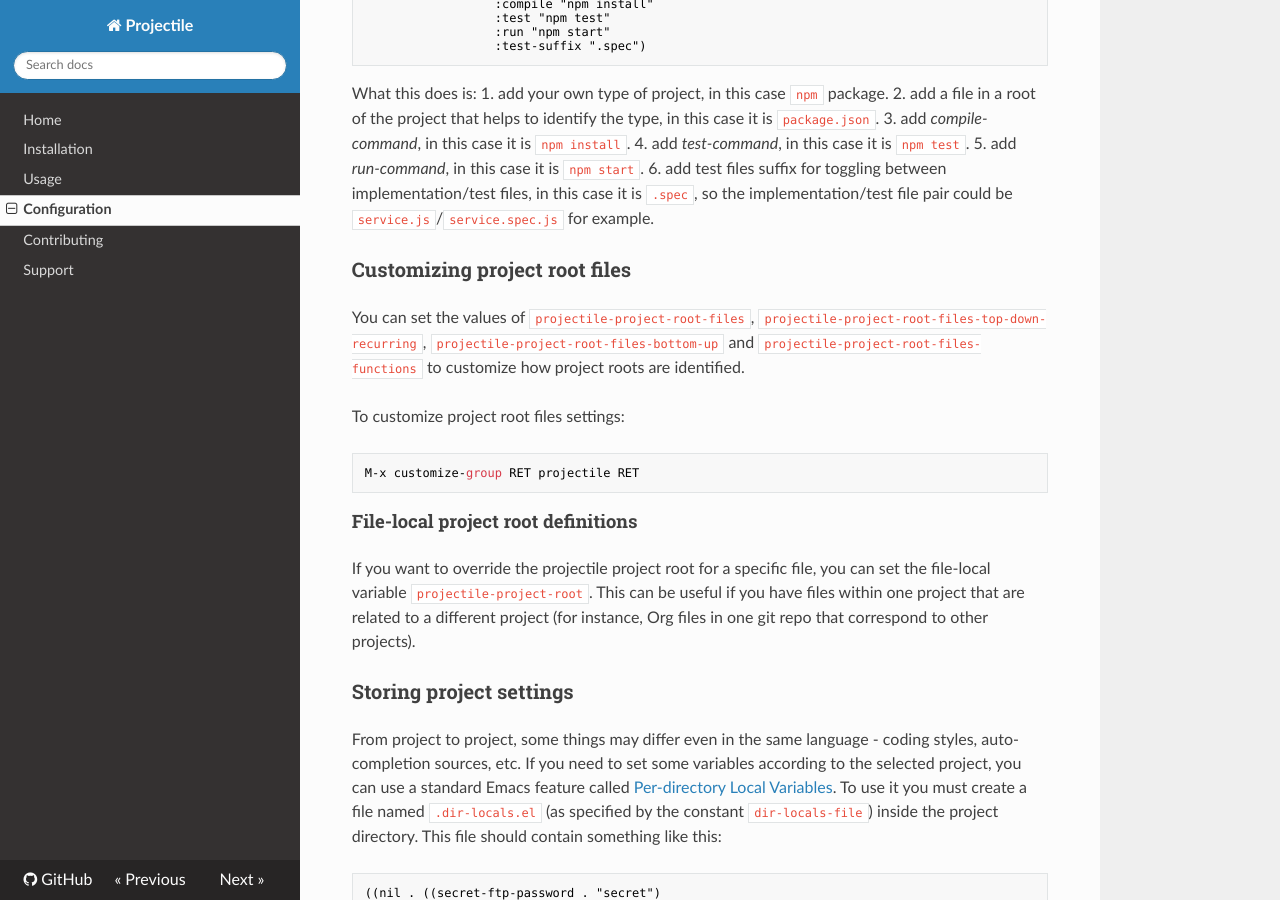
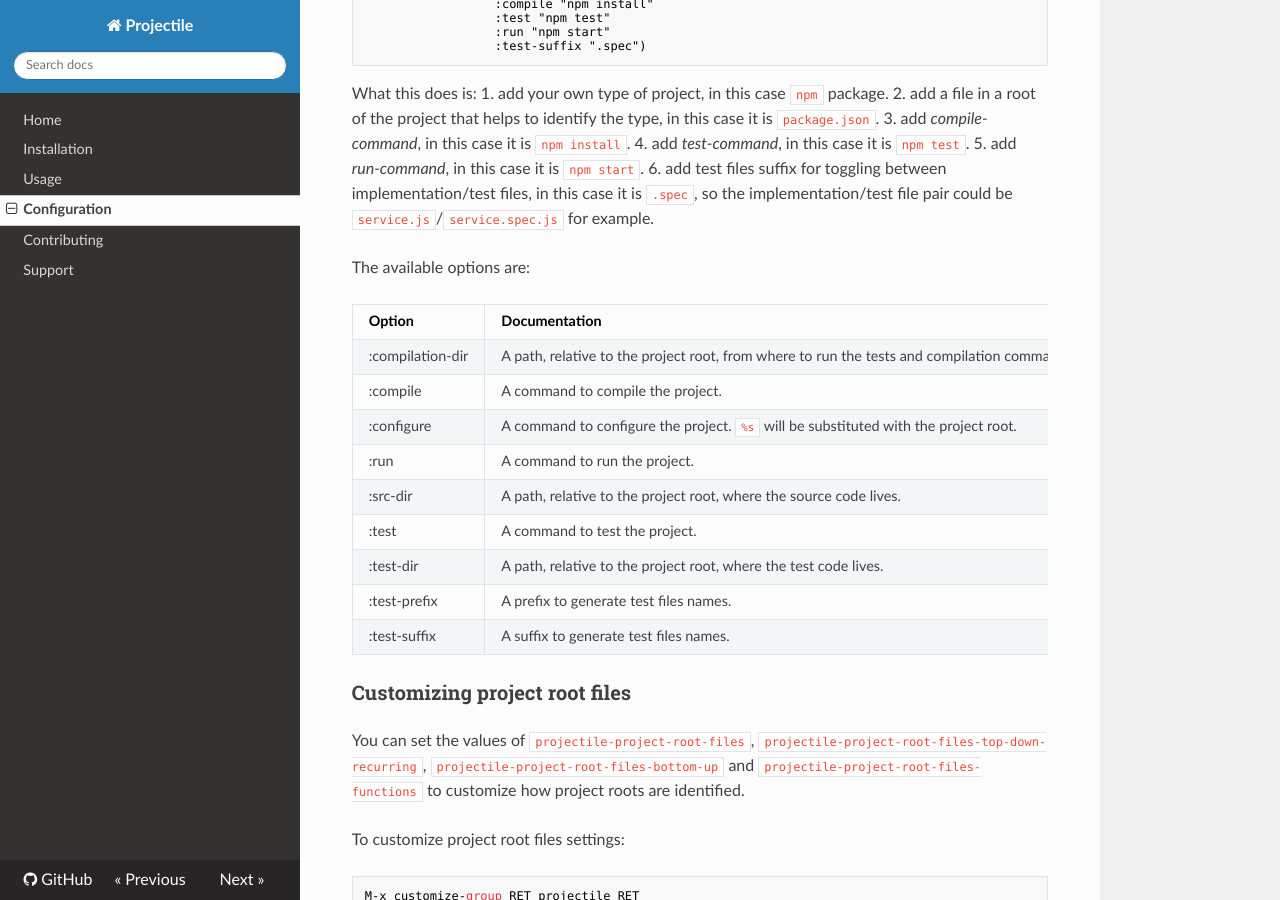
Before and after one commit to jerrypnz/.emacs.d, an MkDocs documentation site: the page built from doc/configuration.md, in a window 1280 px wide and 900 px high, scrolled down 5385 px. Built offline with MkDocs 1.6.1, drawn with Linux system fonts in a browser that asks for light colours; nearby versions of some CDN libraries; old or Windows-style settings are respelled for this version of MkDocs.

Commit message:
Squashed 'lisp/projectile/' changes from e4bbeef..f81f6c9
f81f6c9 Document options to projectile-register-project-type
5b3ac9b [Fix #1193] Add :src-dir and :test-dir to project-type (#1204)
184d345 Save window excursion before checking for dirty project
4bb2019 Allow to cache status of dirty projects
189e038 ChangeLog: Update for PR 1175
5c8a92e ChangeLog: Fix typo
0e27948 Overridable commands for Meson and CMake
d825428 Support setting default compilation dir
eb4034f Add projectile-configure-project command
4cf532f Factor out compilation-, test- and run cmd bodies
2d89ff3 Group up projectile-{compile,test,run}-project
b3215cc Reindent according to major mode
fc5bf36 Bump Emacs requirement
e78fa8f Move rails-* project type detection before npm (#1191)
f866041 Treat members of projectile-globally-ignored-file-suffixes as file name suffixes.
fdecb3c [Fix #1171 #1157] Don't use cached values when buffer-file-name is nil
7dccd87 Allow the project files to list to expire after a time period
48457fb Set Haskell test suffix to "Spec" (Hspec)
7892f64 [Fix #1183] Remove the project type from the modeline
b84a8d6 [#1183] Properly cache the 'generic project type
dd48cb8 [Fix #1181] Handle the case of a missing project in projectile-project-type
933fcbd Use #' when applicable
a29ca29 Improve the names of the functions for detecting cabal and go projects
11c42ef Improve a couple of error messages related to project type
561d5aa Display the project type in the modeline
1ea93e5 Improve error message when file not found
a55d218 Improve some docstrings
ed393a2 Rename projectile--registration-value-or-default to projectile-project-type-attribute
4998f0f Fix another docstring
3554217 Fix a docstring
ccf03c7 Reflow a couple of long lines

git-subtree-dir: lisp/projectile
git-subtree-split: f81f6c926026c714e31ca14d731434e6f871f2d7

```diff
--- a/doc/configuration.md
+++ b/doc/configuration.md
@@ -248,6 +248,20 @@ What this does is:
 5. add *run-command*, in this case it is `npm start`.
 6. add test files suffix for toggling between implementation/test files, in this case it is `.spec`, so the implementation/test file pair could be `service.js`/`service.spec.js` for example.
 
+The available options are:
+
+Option           | Documentation
+---------------- | -------------------------------------------------------------------------------------------
+:compilation-dir | A path, relative to the project root, from where to run the tests and compilation commands.
+:compile         | A command to compile the project.
+:configure       | A command to configure the project. `%s` will be substituted with the project root.
+:run             | A command to run the project.
+:src-dir         | A path, relative to the project root, where the source code lives.
+:test            | A command to test the project.
+:test-dir        | A path, relative to the project root, where the test code lives.
+:test-prefix     | A prefix to generate test files names.
+:test-suffix     | A suffix to generate test files names.
+
 ### Customizing project root files
 
 You can set the values of `projectile-project-root-files`,
```
Also changed, not shown: CHANGELOG.md (+9 -1 lines), doc/usage.md (+1 -0 lines), 2 other files.
